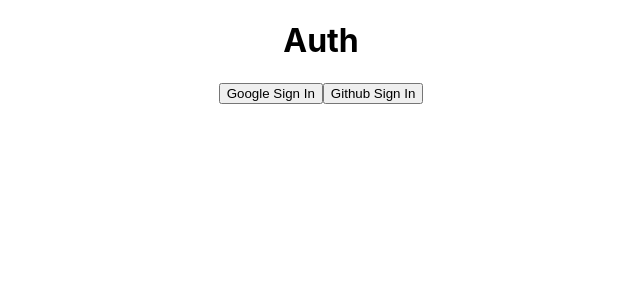
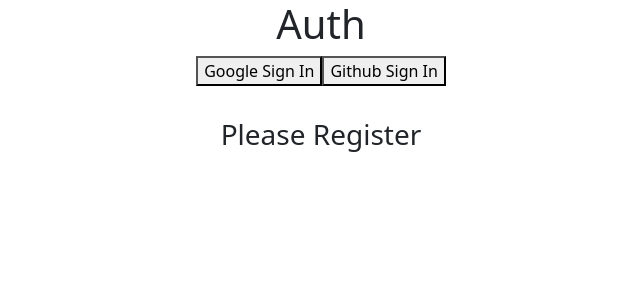
Before and after one commit to salmanSrahman/Firebase-Basic-Practice, a React (Create React App) app in the folder simple-firebase-practice1/: page / in a window 1280 px wide. Shown: the top 300 px of the page, without its empty margins (319-959 px from the left). Built offline with nearby package versions, Linux system fonts and the light colour scheme.

Commit message:
email password auth

```diff
--- a/simple-firebase-practice1/package.json
+++ b/simple-firebase-practice1/package.json
@@ -6,7 +6,9 @@
     "@testing-library/jest-dom": "^5.16.5",
     "@testing-library/react": "^13.3.0",
     "@testing-library/user-event": "^13.5.0",
+    "bootstrap": "^5.2.0",
     "react": "^18.2.0",
+    "react-bootstrap": "^2.5.0",
     "react-dom": "^18.2.0",
     "react-scripts": "5.0.1",
     "web-vitals": "^2.1.4"
--- a/simple-firebase-practice1/src/App.js
+++ b/simple-firebase-practice1/src/App.js
@@ -1,5 +1,6 @@
 import "./App.css";
 import app from "./firebase.init";
+import "bootstrap/dist/css/bootstrap.min.css";
 import {
   getAuth,
   signInWithPopup,
@@ -8,6 +9,7 @@
   signOut,
 } from "firebase/auth";
 import { useState } from "react";
+import PasswordAuth from "./Components/PasswordAuth/PasswordAuth";
 
 const auth = getAuth(app);
 
@@ -18,7 +20,8 @@
   const handleGoggleSignIn = () => {
     signInWithPopup(auth, googleProvider)
       .then((result) => {
-        const user = result.user;        setUser(user);
+        const user = result.user;
+        setUser(user);
       })
       .catch((error) => {
         console.log("error", error);
@@ -61,6 +64,7 @@
       <h2>{user.displayName}</h2>
       <h4>{user.email}</h4>
       <img src={user?.photoURL} alt="" />
+      <PasswordAuth />
     </div>
   );
 }
--- /dev/null
+++ b/simple-firebase-practice1/src/Components/PasswordAuth/PasswordAuth.js
@@ -0,0 +1,14 @@
+import React from "react";
+import { Container } from "react-bootstrap";
+
+const PasswordAuth = () => {
+  return (
+    <div>
+      <Container>
+        <h3>Please Register</h3>
+      </Container>
+    </div>
+  );
+};
+
+export default PasswordAuth;
```
Also changed, not shown: 1 other file (tests, documents, lock files or other folders).
